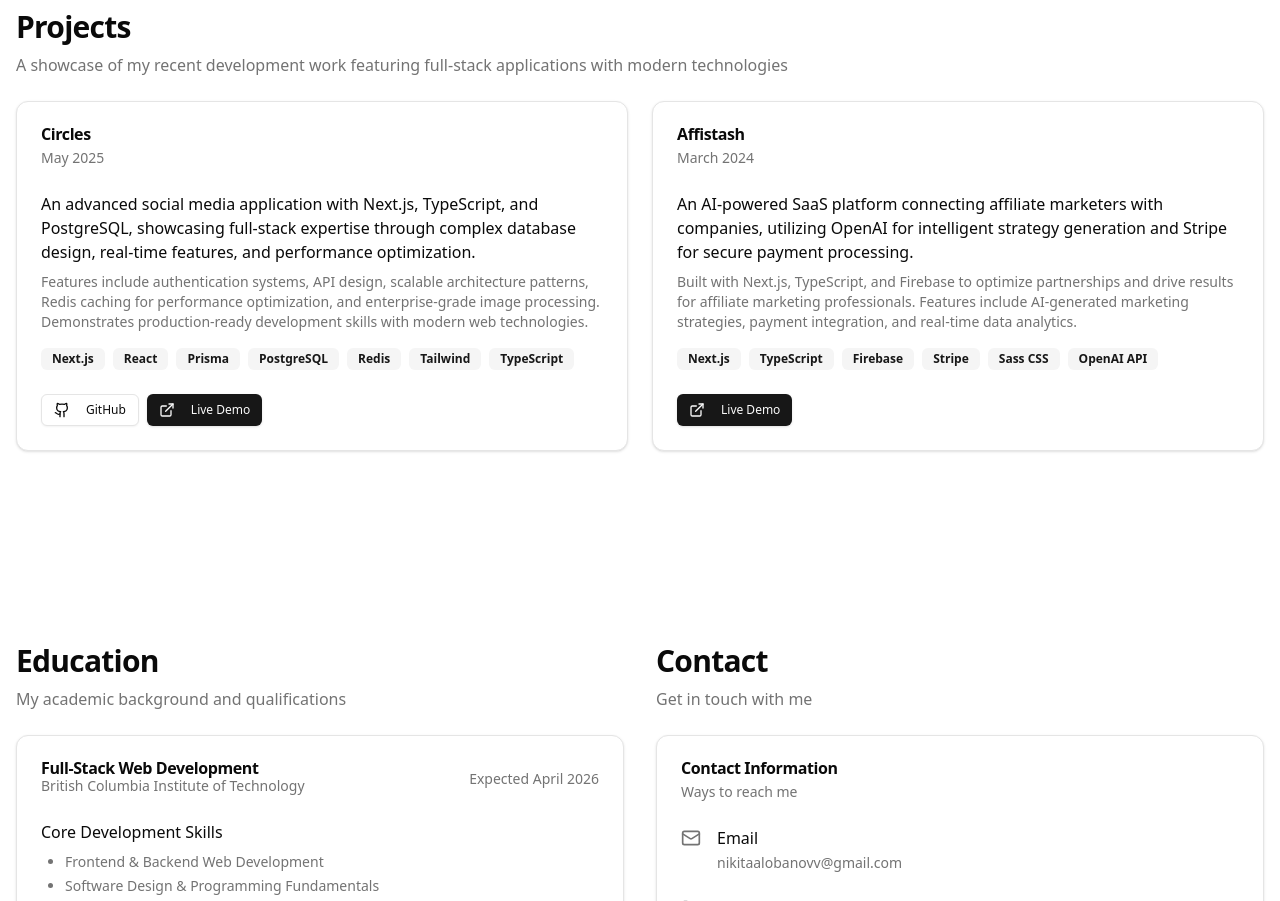
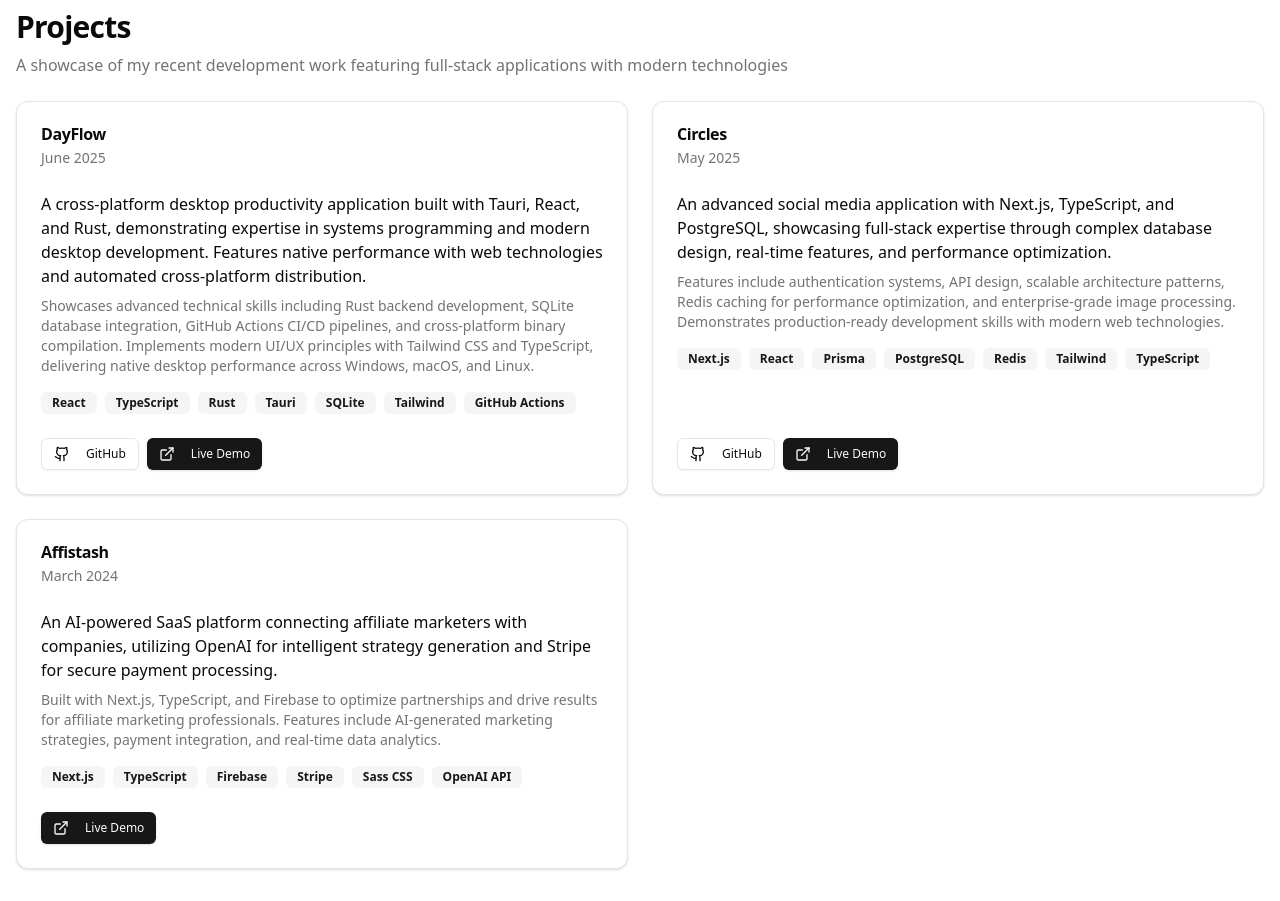
Before and after one commit to nikitalobanov12/nikita_lobanov_portfolio, a Next.js app: page / in a window 1280 px wide. Shown: the part 2960-3861 px from the top of the page. Built offline with nearby package versions, Linux system fonts and the light colour scheme.

Commit message:
added dayflow to projects

```diff
--- a/src/components/sections/projects.tsx
+++ b/src/components/sections/projects.tsx
@@ -6,6 +6,15 @@ import Link from 'next/link';
 
 export function ProjectsSection() {
 	const projects = [
+		{
+			title: 'DayFlow',
+			description: 'A cross-platform desktop productivity application built with Tauri, React, and Rust, demonstrating expertise in systems programming and modern desktop development. Features native performance with web technologies and automated cross-platform distribution.',
+			details: 'Showcases advanced technical skills including Rust backend development, SQLite database integration, GitHub Actions CI/CD pipelines, and cross-platform binary compilation. Implements modern UI/UX principles with Tailwind CSS and TypeScript, delivering native desktop performance across Windows, macOS, and Linux.',
+			date: 'June 2025',
+			tags: ['React', 'TypeScript', 'Rust', 'Tauri', 'SQLite', 'Tailwind', 'GitHub Actions'],
+			github: 'https://github.com/nikitalobanov12/dayflow',
+			live: 'https://dayflow-landing-page.vercel.app/',
+		},
 		{
 			title: 'Circles',
 			description: 'An advanced social media application with Next.js, TypeScript, and PostgreSQL, showcasing full-stack expertise through complex database design, real-time features, and performance optimization.',
@@ -23,7 +32,6 @@ export function ProjectsSection() {
 			tags: ['Next.js', 'TypeScript', 'Firebase', 'Stripe', 'Sass CSS', 'OpenAI API'],
 			live: 'https://affistash.com',
 		},
-
 	];
 
 	return (
```
